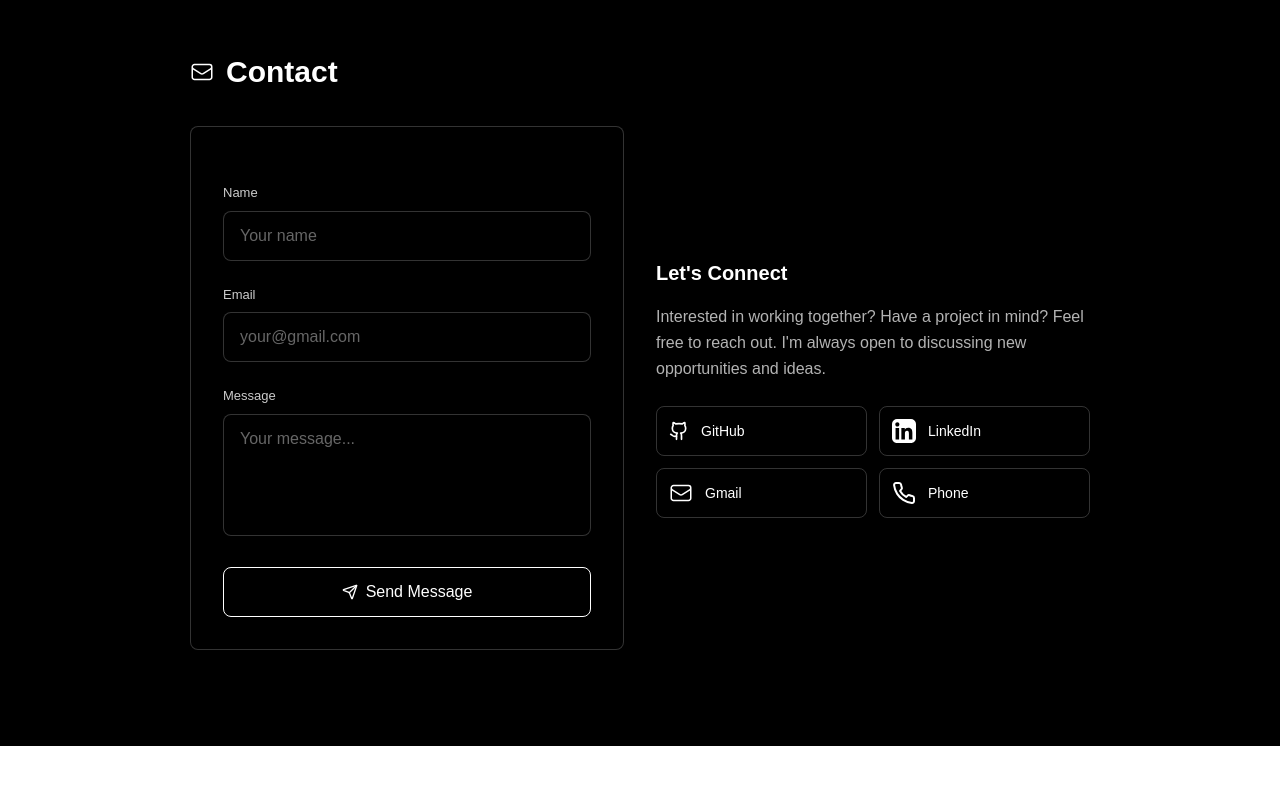
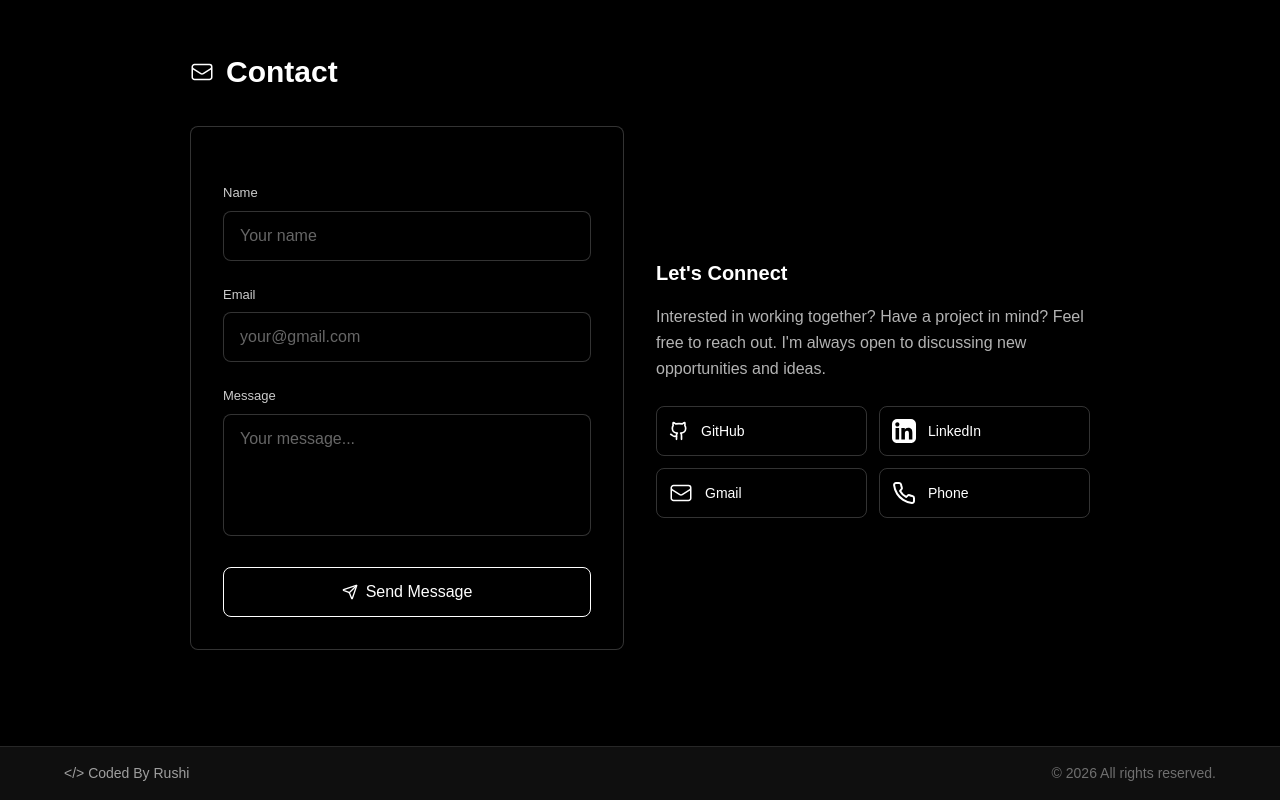
Before and after one commit to rushi-0369/portfolio, a React (Vite) app in the folder frontend/: page / in a window 1280 px wide. Shown: the part 5793-6593 px from the top of the page. Before the commit the page ends 6539 px from the top, so only its background shows below. Built offline with nearby package versions, Linux system fonts and the light colour scheme.

Commit message:
Added Footer

```diff
--- a/frontend/src/App.jsx
+++ b/frontend/src/App.jsx
@@ -11,6 +11,7 @@ import "./components/Projects.css";
 import "./components/Achievements.css";
 import "./components/Certifications.css";
 import "./components/Contact.css";
+import "./components/Footer.css";
 
 import About from "./components/About.jsx";
 import Skills from "./components/Skills.jsx";
@@ -18,6 +19,7 @@ import Projects from "./components/Projects.jsx";
 import Achievements from "./components/Achievements.jsx";
 import Contact from "./components/Contact.jsx";
 import Certifications from "./components/Certifications.jsx";
+import Footer from "./components/Footer.jsx";
 
 const App = () => {
   const [darkMode, setDarkMode] = useState(true);
@@ -61,6 +63,7 @@ const App = () => {
       />
 
       <Contact darkMode={darkMode} contactRef={contactRef} />
+      <Footer/>
     </div>
   );
 };
--- /dev/null
+++ b/frontend/src/components/Footer.css
@@ -0,0 +1,41 @@
+.footer {
+  font-family: "Geist", sans-serif;
+  padding: 1rem;
+  border-top: 1px solid rgba(255, 255, 255, 0.1);
+  position: relative;
+  z-index: 10;
+  background-color: #0f0f0f;
+  font-weight: 500;
+}
+
+.footer-container {
+  max-width: 72rem;
+  margin: 0 auto;
+  display: flex;
+  flex-direction: column;
+  align-items: center;
+  justify-content: space-between;
+  gap: 1rem;
+}
+
+@media (min-width: 640px) {
+  .footer-container {
+    flex-direction: row;
+  }
+}
+
+.footer-brand {
+  display: flex;
+  align-items: center;
+  gap: 0.5rem;
+}
+
+.footer-logo {
+  font-size: 0.875rem;
+  color: rgba(255, 255, 255, 0.6);
+}
+
+.footer-text {
+  font-size: 0.875rem;
+  color: rgba(255, 255, 255, 0.4);
+}
--- a/frontend/src/components/Footer.jsx
+++ b/frontend/src/components/Footer.jsx
@@ -2,7 +2,18 @@ import React from 'react'
 
 const Footer = () => {
   return (
-    <div>Footer</div>
+    <footer className='footer'>
+      <div className='footer-container'>
+        <div className='footer-brand'>
+          <span className='footer-logo'>
+            &lt;/&gt; Coded By Rushi
+          </span>
+        </div>
+        <p className='footer-text'>
+          © 2026 All rights reserved.
+        </p>
+      </div>
+    </footer>
   )
 }
 
```
